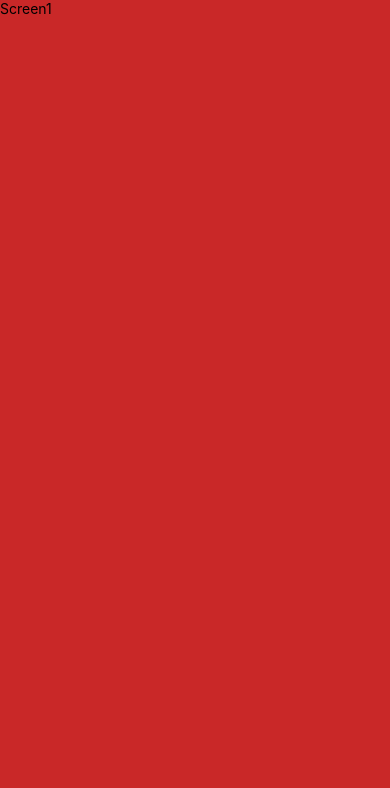
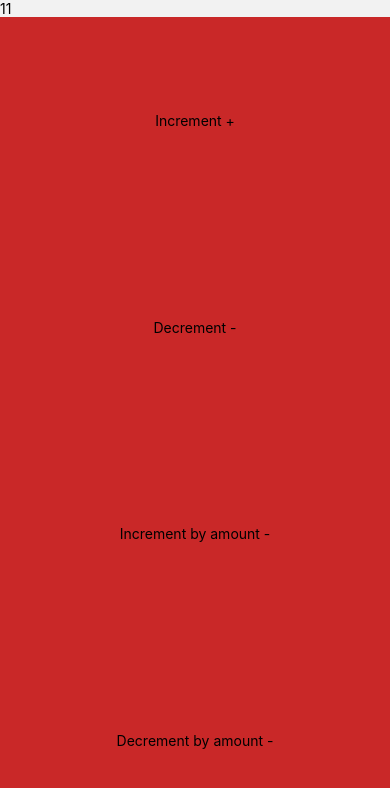
Before and after one commit to amt81118/Basics, a React Native app: screen /screen1 in a window 390 px wide. Shown: the top 788 px of the page. Built offline with nearby package versions, Linux system fonts and the light colour scheme.

Commit message:
Redux implemented

```diff
--- a/App.tsx
+++ b/App.tsx
@@ -2,11 +2,10 @@ import {SafeAreaView, StyleSheet, Text, View} from 'react-native';
 import React, {useEffect} from 'react';
 import SplashScreen from 'react-native-splash-screen';
 import Routes from './routes/Routes';
+import {store} from './services/redux/store';
+import {Provider} from 'react-redux';
 
-const App = () => {
-  useEffect(() => {
-    SplashScreen.hide();
-  }, []);
+const AppWrapper = () => {
   return (
     <SafeAreaView style={styles.safeAreaView}>
       <Routes />
@@ -14,6 +13,16 @@ const App = () => {
   );
 };
 
+const App = () => {
+  useEffect(() => {
+    SplashScreen.hide();
+  }, []);
+  return (
+    <Provider store={store}>
+      <AppWrapper />
+    </Provider>
+  );
+};
 export default App;
 
 const styles = StyleSheet.create({
--- a/package.json
+++ b/package.json
@@ -12,12 +12,14 @@
   "dependencies": {
     "@react-navigation/native": "^6.1.9",
     "@react-navigation/native-stack": "^6.9.17",
+    "@reduxjs/toolkit": "^2.0.1",
     "react": "18.2.0",
     "react-native": "0.73.2",
     "react-native-responsive-screen": "^1.4.2",
     "react-native-safe-area-context": "^4.8.2",
     "react-native-screens": "^3.29.0",
-    "react-native-splash-screen": "^3.3.0"
+    "react-native-splash-screen": "^3.3.0",
+    "react-redux": "^9.1.0"
   },
   "devDependencies": {
     "@babel/core": "^7.20.0",
--- a/screens/Screen1.jsx
+++ b/screens/Screen1.jsx
@@ -1,11 +1,34 @@
-import {StyleSheet, Text, View} from 'react-native';
+import {StyleSheet, Text, TouchableOpacity, View} from 'react-native';
 import React from 'react';
+import {useSelector, useDispatch} from 'react-redux';
+import {
+  decrement,
+  increment,
+  incrementByAmount,
+  decrementByAmount,
+} from '../services/redux/counterSlice';
 
 const Screen1 = () => {
+  const count = useSelector(state => state.counter.value);
+  const dispatch = useDispatch();
   return (
-    <View style={styles.safeAreaView}>
-      <Text>Screen1</Text>
-    </View>
+    <>
+      <Text>{count}</Text>
+      <View style={styles.safeAreaView}>
+        <TouchableOpacity onPress={() => dispatch(increment())}>
+          <Text>Increment +</Text>
+        </TouchableOpacity>
+        <TouchableOpacity onPress={() => dispatch(decrement())}>
+          <Text>Decrement -</Text>
+        </TouchableOpacity>
+        <TouchableOpacity onPress={() => dispatch(incrementByAmount(10))}>
+          <Text>Increment by amount -</Text>
+        </TouchableOpacity>
+        <TouchableOpacity onPress={() => dispatch(decrementByAmount(10))}>
+          <Text>Decrement by amount -</Text>
+        </TouchableOpacity>
+      </View>
+    </>
   );
 };
 
@@ -15,5 +38,7 @@ const styles = StyleSheet.create({
   safeAreaView: {
     flex: 1,
     backgroundColor: '#C92828',
+    justifyContent: 'space-around',
+    alignItems: 'center',
   },
 });
--- /dev/null
+++ b/services/redux/counterSlice.js
@@ -0,0 +1,34 @@
+import {createSlice} from '@reduxjs/toolkit';
+
+const initialState = {
+  value: 11,
+};
+
+export const counterSlice = createSlice({
+  name: 'counter',
+  initialState,
+  reducers: {
+    increment: state => {
+      // Redux Toolkit allows us to write "mutating" logic in reducers. It
+      // doesn't actually mutate the state because it uses the Immer library,
+      // which detects changes to a "draft state" and produces a brand new
+      // immutable state based off those changes
+      state.value += 1;
+    },
+    decrement: state => {
+      state.value -= 1;
+    },
+    incrementByAmount: (state, action) => {
+      state.value += action.payload;
+    },
+    decrementByAmount: (state, action) => {
+      state.value -= action.payload;
+    },
+  },
+});
+
+// Action creators are generated for each case reducer function
+export const {increment, decrement, incrementByAmount, decrementByAmount} =
+  counterSlice.actions;
+
+export default counterSlice.reducer;
--- /dev/null
+++ b/services/redux/store.js
@@ -0,0 +1,8 @@
+import {configureStore} from '@reduxjs/toolkit';
+import counterReducer from './counterSlice';
+
+export const store = configureStore({
+  reducer: {
+    counter: counterReducer,
+  },
+});
```
Also changed, not shown: 2 other files (tests, documents, lock files or other folders).
